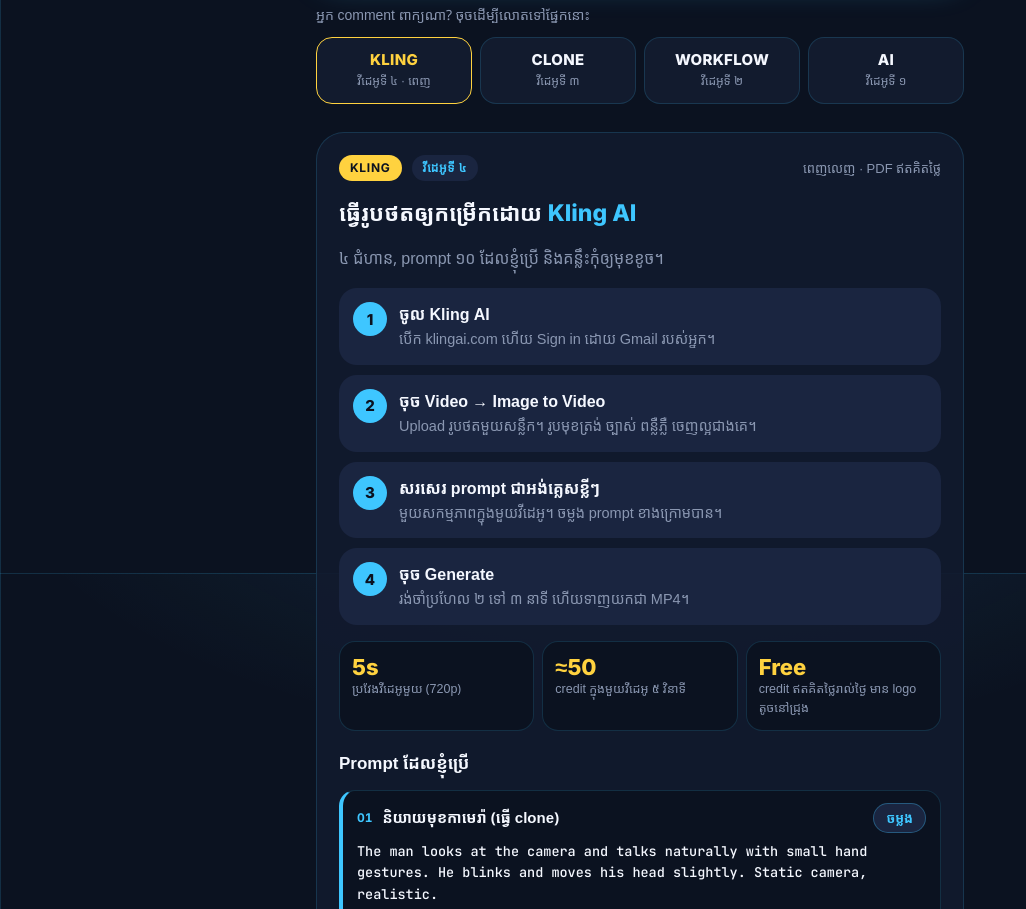
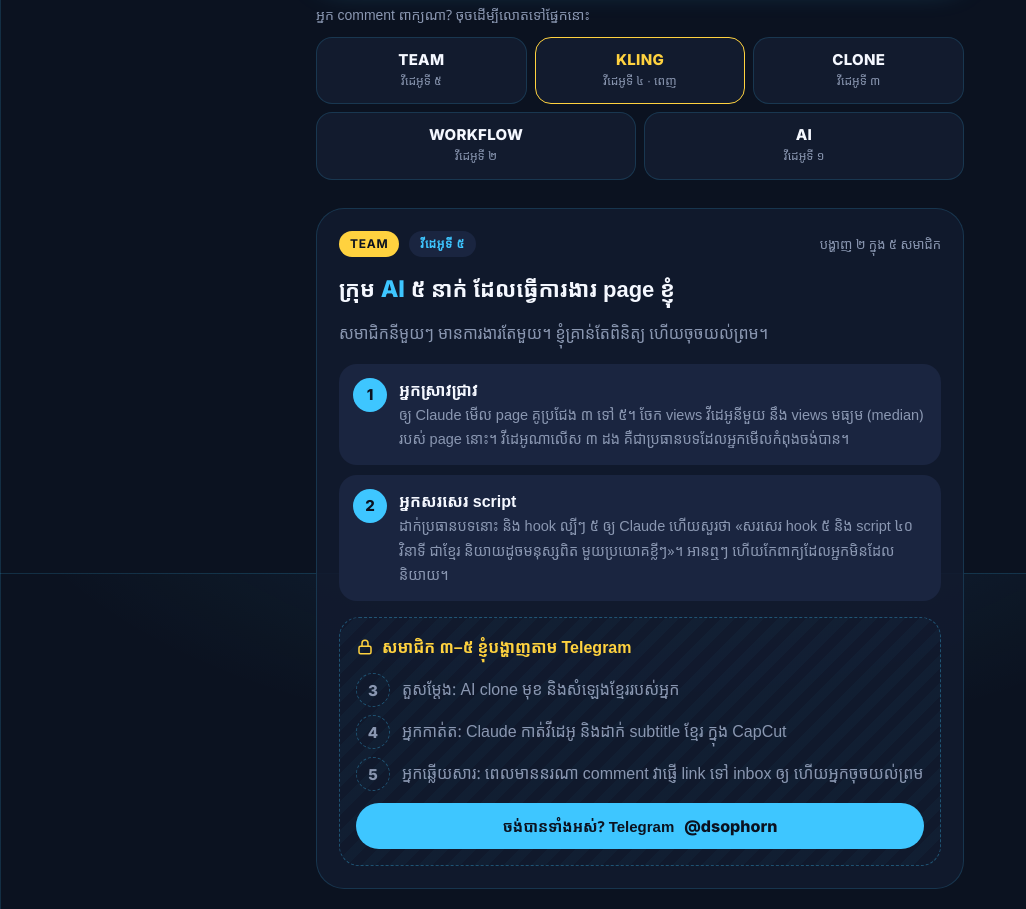
Before and after one commit to D-SOPHORN/sophorn-ai, a plain HTML site: page index.html in a window 1280 px wide. Shown: the part 227-1136 px from the top of the page, without its empty margins (0-1026 px from the left). Drawn offline with Linux system fonts and the light colour scheme; a web font is replaced by a local one.

Commit message:
Add TEAM guide (video 5: 5-member AI team)
Co-Authored-By: Claude Opus 5.5 <noreply@anthropic.com>

```diff
--- a/index.html
+++ b/index.html
@@ -62,7 +62,9 @@
 
   /* keyword switcher */
   .kw-label { margin: 0 0 10px; color: var(--muted); font-size: 14px }
-  .kws { display: grid; grid-template-columns: repeat(4, 1fr); gap: 8px }
+  .kws { display: grid; grid-template-columns: repeat(6, 1fr); gap: 8px }
+  .kws .kw { grid-column: span 2 }
+  .kws .kw:nth-child(n+4) { grid-column: span 3 }
   .kw {
     display: grid; gap: 2px; text-align: center; text-decoration: none; color: var(--text);
     background: var(--ink-2); border: 1px solid var(--line); border-radius: 16px; padding: 12px 6px;
@@ -71,7 +73,7 @@
   .kw small { color: var(--muted); font-size: 12px }
   .kw.full { border-color: var(--sun) }
   .kw.full b { color: var(--sun) }
-  @media (max-width: 420px) { .kws { grid-template-columns: repeat(2, 1fr) } }
+  @media (max-width: 420px) { .kws { grid-template-columns: repeat(2, 1fr) } .kws .kw, .kws .kw:nth-child(n+4) { grid-column: auto } .kws .kw:first-child { grid-column: span 2 } }
 
   /* video sections */
   .vid { background: rgba(18,27,46,.92); border: 1px solid var(--line); border-radius: 28px; padding: 22px; display: grid; gap: 16px; scroll-margin-top: 16px }
@@ -159,12 +161,33 @@
   <nav aria-label="ពាក្យដែលអ្នក comment">
     <p class="kw-label">អ្នក comment ពាក្យណា? ចុចដើម្បីលោតទៅផ្នែកនោះ</p>
     <div class="kws">
+      <a class="kw" href="#team"><b>TEAM</b><small>វីដេអូទី ៥</small></a>
       <a class="kw full" href="#kling"><b>KLING</b><small>វីដេអូទី ៤ · ពេញ</small></a>
       <a class="kw" href="#clone"><b>CLONE</b><small>វីដេអូទី ៣</small></a>
       <a class="kw" href="#workflow"><b>WORKFLOW</b><small>វីដេអូទី ២</small></a>
       <a class="kw" href="#ai"><b>AI</b><small>វីដេអូទី ១</small></a>
     </div>
   </nav>
+
+  <!-- VIDEO 5 — 2 of 5 -->
+  <section class="vid" id="team">
+    <div class="vid-head"><span class="pill sun">TEAM</span><span class="pill">វីដេអូទី ៥</span><span class="count">បង្ហាញ ២ ក្នុង ៥ សមាជិក</span></div>
+    <h2>ក្រុម <em>AI</em> ៥ នាក់ ដែលធ្វើការងារ page ខ្ញុំ</h2>
+    <p>សមាជិកនីមួយៗ មានការងារតែមួយ។ ខ្ញុំគ្រាន់តែពិនិត្យ ហើយចុចយល់ព្រម។</p>
+    <ol class="steps">
+      <li class="step"><span class="n">1</span><div><b>អ្នកស្រាវជ្រាវ</b><span>ឲ្យ Claude មើល page គូប្រជែង ៣ ទៅ ៥។ ចែក views វីដេអូនីមួយ នឹង views មធ្យម (median) របស់ page នោះ។ វីដេអូណាលើស ៣ ដង គឺជាប្រធានបទដែលអ្នកមើលកំពុងចង់បាន។</span></div></li>
+      <li class="step"><span class="n">2</span><div><b>អ្នកសរសេរ script</b><span>ដាក់ប្រធានបទនោះ និង hook ល្បីៗ ៥ ឲ្យ Claude ហើយសួរថា «សរសេរ hook ៥ និង script ៤០ វិនាទី ជាខ្មែរ និយាយដូចមនុស្សពិត មួយប្រយោគខ្លីៗ»។ អានឮៗ ហើយកែពាក្យដែលអ្នកមិនដែលនិយាយ។</span></div></li>
+    </ol>
+    <div class="lock">
+      <div class="lock-title"><svg viewBox="0 0 24 24" fill="none" stroke="currentColor" stroke-width="2" aria-hidden="true"><rect x="4" y="11" width="16" height="10" rx="2"/><path d="M8 11V7a4 4 0 0 1 8 0v4"/></svg>សមាជិក ៣–៥ ខ្ញុំបង្ហាញតាម Telegram</div>
+      <ul>
+        <li><span class="n">3</span>តួសម្តែង: AI clone មុខ និងសំឡេងខ្មែររបស់អ្នក</li>
+        <li><span class="n">4</span>អ្នកកាត់ត: Claude កាត់វីដេអូ និងដាក់ subtitle ខ្មែរ ក្នុង CapCut</li>
+        <li><span class="n">5</span>អ្នកឆ្លើយសារ: ពេលមាននរណា comment វាផ្ញើ link ទៅ inbox ឲ្យ ហើយអ្នកចុចយល់ព្រម</li>
+      </ul>
+      <a class="tg" href="https://t.me/dsophorn" target="_blank" rel="noopener">ចង់បានទាំងអស់? Telegram <b>@dsophorn</b></a>
+    </div>
+  </section>
 
   <!-- VIDEO 4 — full -->
   <section class="vid" id="kling">
@@ -274,7 +297,7 @@
     </a>
   </section>
 
-  <p class="foot">Sophorn AI · មុខ និងសំឡេងក្នុងវីដេអូទី ៣–៤ ជា AI clone របស់ខ្ញុំផ្ទាល់</p>
+  <p class="foot">Sophorn AI · មុខ និងសំឡេងក្នុងវីដេអូទី ៣–៥ ជា AI clone របស់ខ្ញុំផ្ទាល់</p>
 </div>
 
 <script>
```
